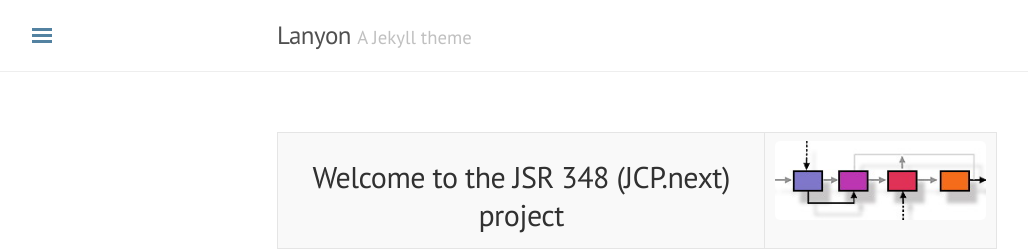
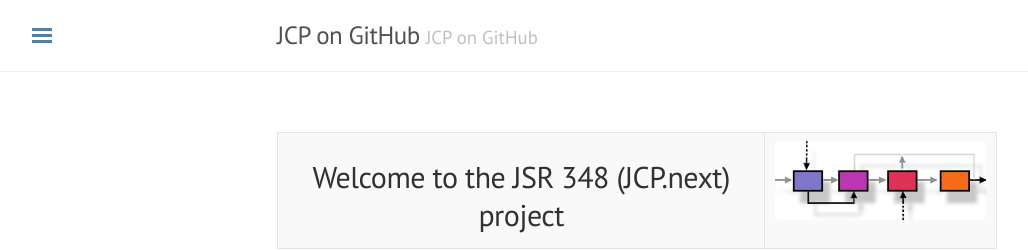
Before and after one commit to apastsya/jsr348, a Jekyll site: the page built from README.md, in a window 1280 px wide. Shown: the top 250 px of the page, without its empty margins (3-1031 px from the left). Built offline with Jekyll 4.4.1, drawn with Linux system fonts in a browser that asks for light colours; our own code applies the rules of GitHub Pages for plain Markdown files.

Commit message:
Some text changes

```diff
--- a/_config.yml
+++ b/_config.yml
@@ -4,10 +4,10 @@
 permalink:           pretty
 
 # Setup
-title:               Lanyon
-tagline:             'A Jekyll theme'
-description:         'A reserved <a href="http://jekyllrb.com" target="_blank">Jekyll</a> theme that places the utmost gravity on content with a hidden drawer. Made by <a href="https://twitter.com/mdo" target="_blank">@mdo</a>.'
-url:                 http://lanyon.getpoole.com
+title:               JCP on GitHub
+tagline:             'JCP on GitHub'
+description:         'Documentation about setup of the Project in the JCP area on GitHub'
+url:                 https://jcp.org
 baseurl:             '/jsr348'
 paginate:            5
 
```
